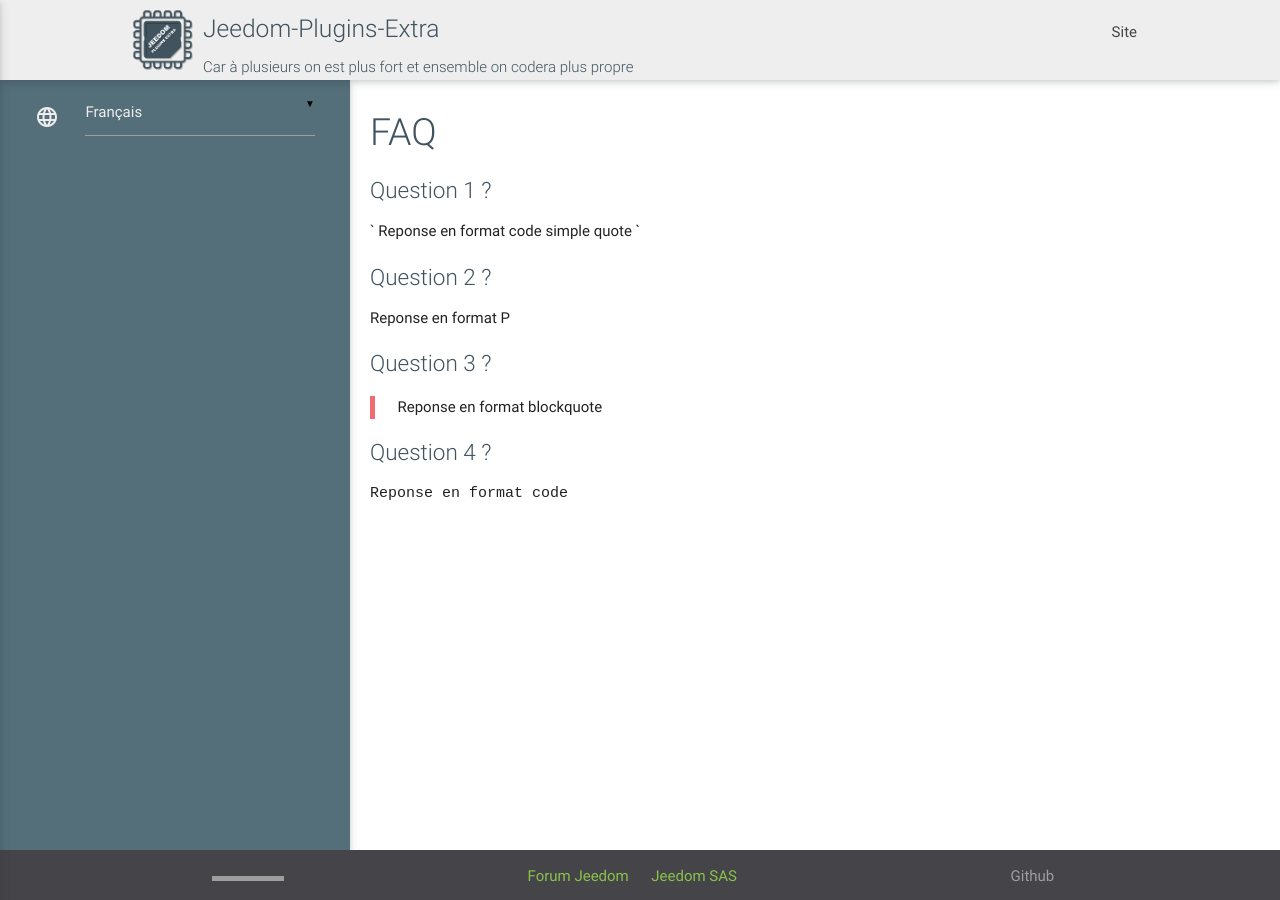
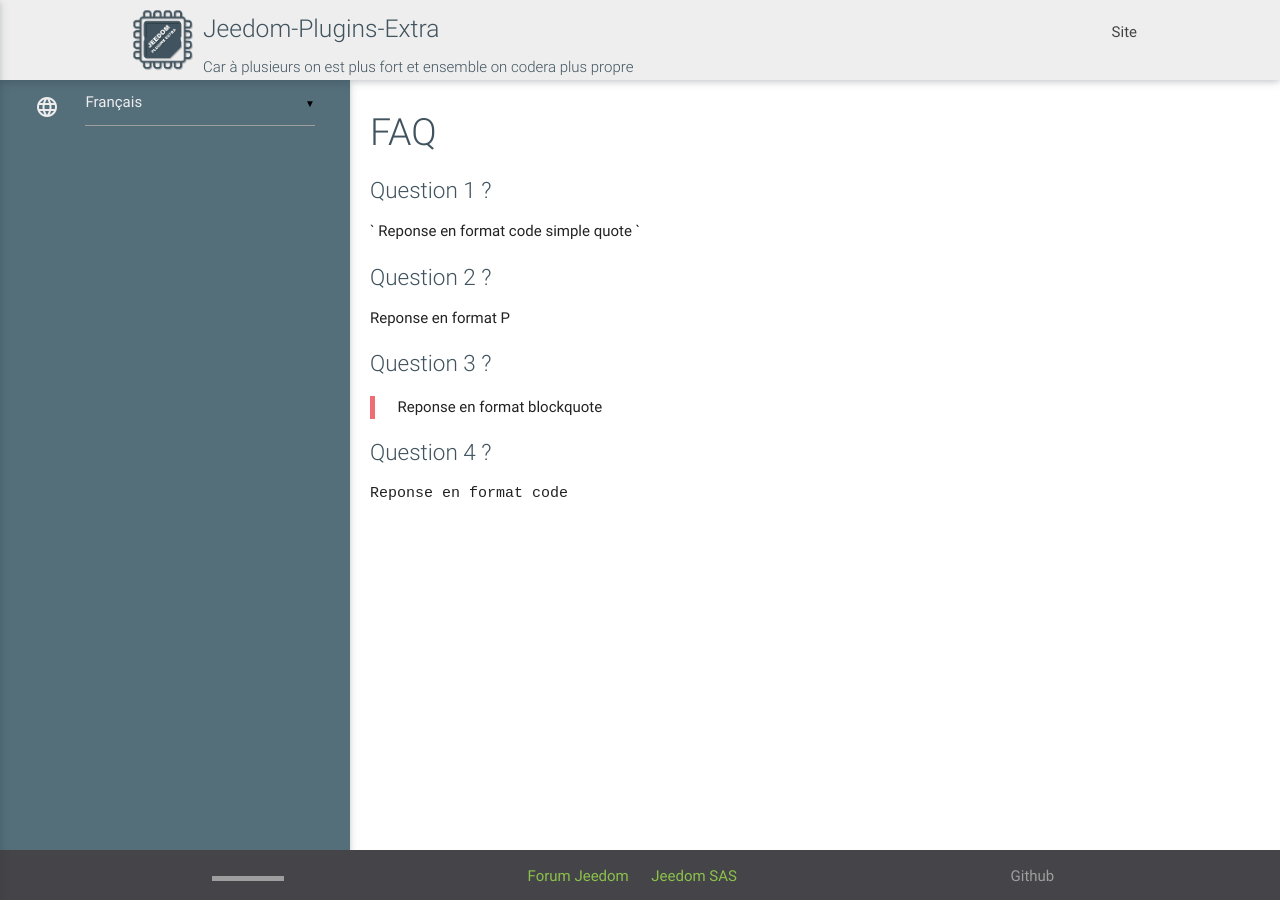
Before and after one commit to rjullien/testPluginTemplateV2, a Jekyll site: the page built from fr_FR/faq.md, in a window 1280 px wide. Built offline with Jekyll 4.4.1, drawn with Linux system fonts in a browser that asks for light colours; our own code applies the rules of GitHub Pages for plain Markdown files; grey boxes are pictures that could not be loaded.

Commit message:
optimise mobile

```diff
--- a/assets/css/styles.css
+++ b/assets/css/styles.css
@@ -34,7 +34,6 @@ font-size: 1.9rem;
 
 .sel_lang , .material-icons{
 	color: #eee;
-	padding-top: 10px;
 }
 .div_summary{
 	margin-top:-45px;
@@ -120,6 +119,7 @@ margin-top:5px !important;
 
 nav .button-collapse {
     float: right !important;
+	margin-top: 13px;
 }
 
 @media only screen and (min-width: 993px){
```
